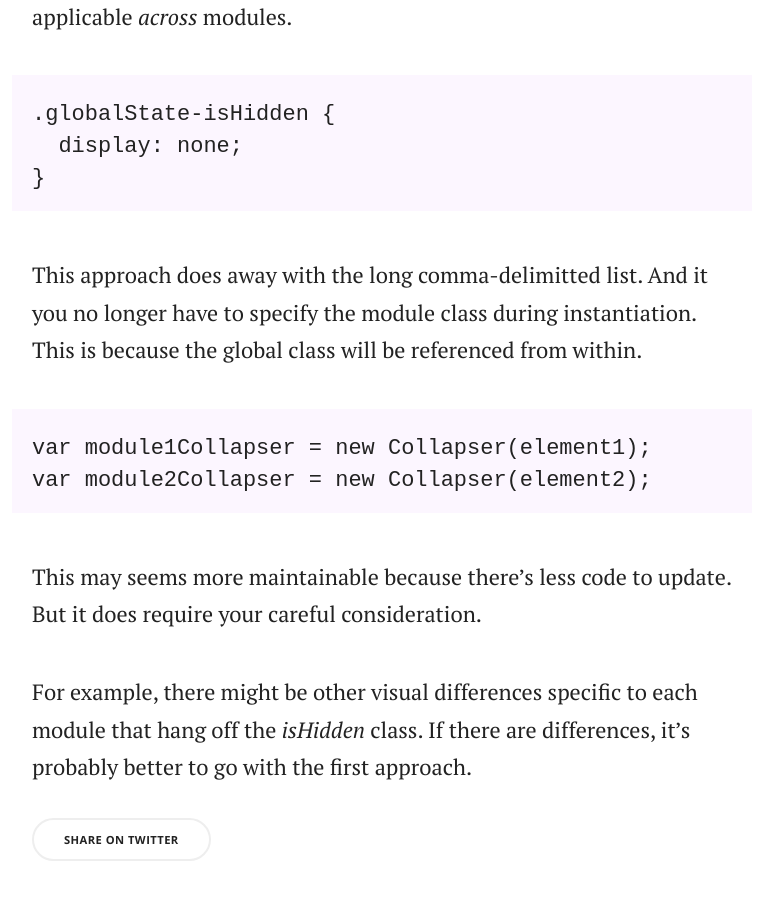
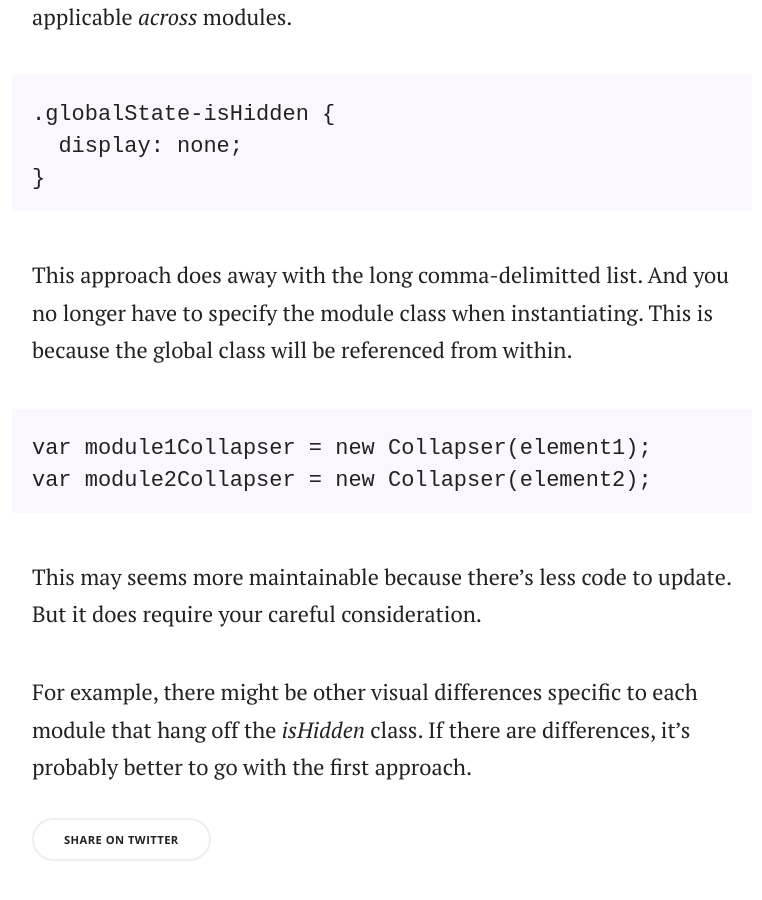
Before and after one commit to adamsilver/maintainablecss.com-jekyll, a Jekyll site: the page built from _chapters/10-javascript.md, in a window 1280 px wide and 900 px high, scrolled down 1496 px. Shown: the whole window, without its empty margins (258-1020 px from the left). Built offline with Jekyll 4.4.1, drawn with Linux system fonts in a browser that asks for light colours.

Commit message:
Fixed typo

```diff
--- a/_chapters/10-javascript.md
+++ b/_chapters/10-javascript.md
@@ -41,7 +41,7 @@ As discussed above, you might prefer to use a global state class which is applic
       display: none;
 	}
 
-This approach does away with the long comma-delimitted list. And it you no longer have to specify the module class during instantiation. This is because the global class will be referenced from within.
+This approach does away with the long comma-delimitted list. And you no longer have to specify the module class when instantiating. This is because the global class will be referenced from within.
 
 	var module1Collapser = new Collapser(element1);
 	var module2Collapser = new Collapser(element2);
```
